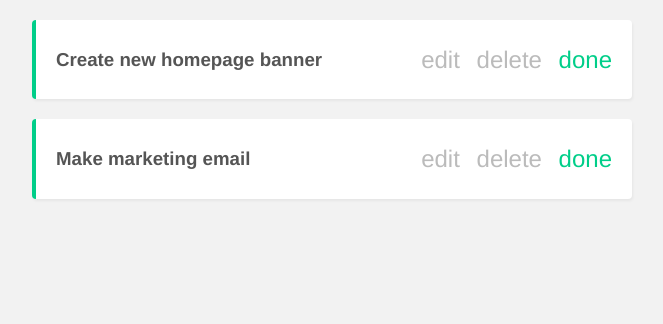
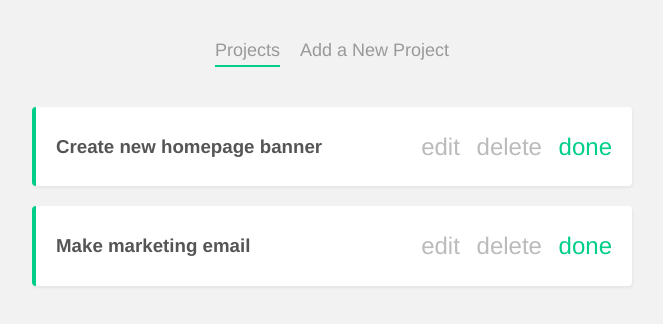
Before and after one commit to black-code1/vue-project-planner, a Vue app: page / in a window 1280 px wide. Shown: the top 324 px of the page, without its empty margins (308-971 px from the left). Built offline with nearby package versions, Linux system fonts and the light colour scheme; data requests are answered from the project's data file; the HTML template or start-up script is replaced by a standard one.

Commit message:
Navbar Component

```diff
--- a/src/App.vue
+++ b/src/App.vue
@@ -1,6 +1,15 @@
 <template>
+  <Navbar />
   <router-view />
 </template>
+
+<script>
+import Navbar from "./components/Navbar.vue";
+
+export default {
+  components: { Navbar },
+};
+</script>
 
 <style>
 body {
--- /dev/null
+++ b/src/components/Navbar.vue
@@ -0,0 +1,28 @@
+<template>
+  <nav class="main-nav">
+    <router-link :to="{ name: 'home' }">Projects</router-link>
+    <router-link :to="{ name: 'addProject' }">Add a New Project</router-link>
+  </nav>
+</template>
+
+<script>
+export default {};
+</script>
+
+<style>
+.main-nav {
+  text-align: center;
+  margin: 40px auto;
+}
+.main-nav a {
+  display: inline-block;
+  text-decoration: none;
+  margin: 0 10px;
+  color: #999;
+  font-size: 18px;
+}
+a.router-link-active {
+  border-bottom: 2px solid #00ce89;
+  padding-bottom: 4px;
+}
+</style>
```
